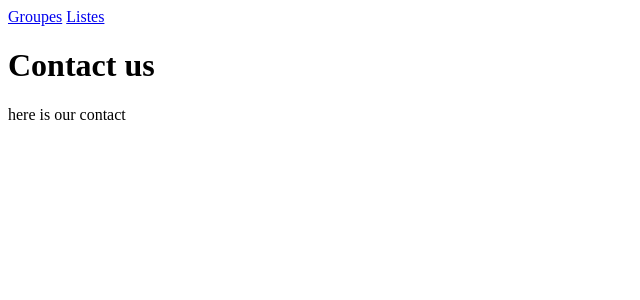
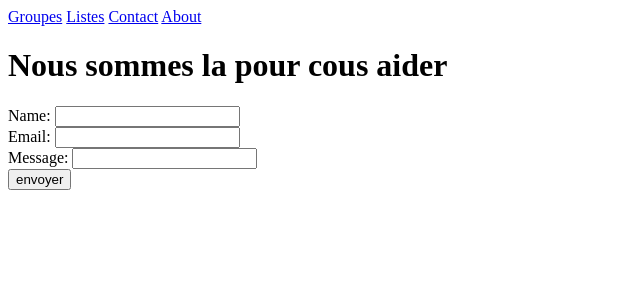
Before and after one commit to emilekmd/Merchex, a Django app: page /contact-us/ in a window 1280 px wide. Shown: the top 300 px of the page, without its empty margins (0-640 px from the left). Run offline with Django 5.2, Linux system fonts and the light colour scheme.

Commit message:
ajout du formulaire contact

```diff
--- a/merchex/listings/templates/listings/base.html
+++ b/merchex/listings/templates/listings/base.html
@@ -10,6 +10,8 @@
     <nav>
         <a href="{% url 'band-list' %}">Groupes</a>
         <a href="{% url 'all-lists' %}">Listes</a>
+        <a href="{% url 'contact' %}">Contact</a>
+        <a href="{% url 'about' %}">About</a>
     </nav>
     {%block content%}{%endblock%}
 </body>
--- a/merchex/listings/templates/listings/contact.html
+++ b/merchex/listings/templates/listings/contact.html
@@ -1,6 +1,10 @@
 {% extends "listings/base.html" %}
 
 {% block content %}
-    <h1>Contact us</h1>
-    <p>here is our contact</p>
+    <h1>Nous sommes la pour cous aider</h1>
+    <form action="" method="post" novalidate>
+        {% csrf_token %}
+        {{form}}
+        <input type="submit" value="envoyer">
+    </form>
 {% endblock content %}
--- /dev/null
+++ b/merchex/listings/templates/listings/email_sent.html
@@ -0,0 +1,5 @@
+{% extends "listings/base.html" %}
+
+{% block content %}
+  <p>email sent successfully</p>
+{% endblock content %}
--- a/merchex/listings/views.py
+++ b/merchex/listings/views.py
@@ -1,7 +1,7 @@
 from django.shortcuts import render,redirect
 from .models import Band,Listing
-from django.http import HttpResponse
 from .forms import ContactUsForm
+from django.core.mail import send_mail
 
 def band_list(request):
     bands = Band.objects.all()
@@ -32,5 +32,21 @@ def listing_details (request,id):
     return render(request,"listings/listing_details.html",{'liste':liste,'band':liste.band})
 
 def contact(request):
-    form = ContactUsForm()
+
+    if request.method == 'POST':
+        form = ContactUsForm(request.POST)
+        if form.is_valid():
+            send_mail(
+                subject=f'Message from {form.cleaned_data["name"] or "anonyme"} Via merchex Contact Us Form',
+                message=form.cleaned_data['message'],
+                from_email=form.cleaned_data['email'],
+                recipient_list=['admin@merchex.xyz']
+            )
+            return redirect('email-sent')
+    else:
+        form = ContactUsForm()
+
     return render(request,"listings/contact.html",{"form":form})
+
+def emailSend(request):
+    return render(request,"listings/email_sent.html")
--- a/merchex/merchex/urls.py
+++ b/merchex/merchex/urls.py
@@ -11,6 +11,7 @@ urlpatterns = [
     path("listings/",views.listing, name='all-lists'),
     path("listings/<int:id>",views.listing_details,name='list-detail'),
 
-    path("about-us/", views.about),
-    path("contact-us/",views.contact)
+    path("about-us/", views.about, name='about'),
+    path("contact-us/",views.contact, name='contact'),
+    path("email/",views.emailSend,name='email-sent')
 ]
```
Also changed, not shown: merchex/merchex/settings.py (+2 -12 lines).
